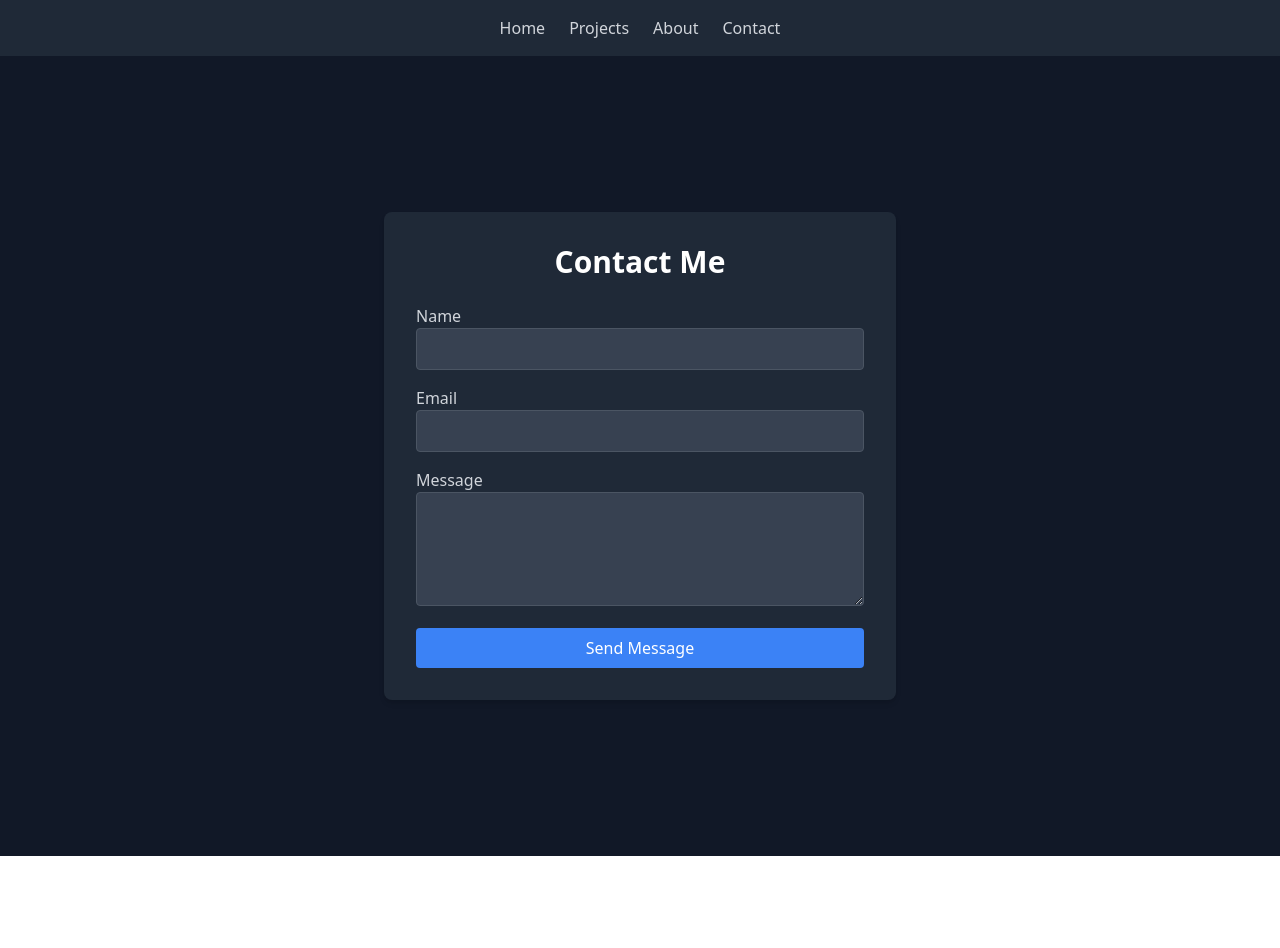
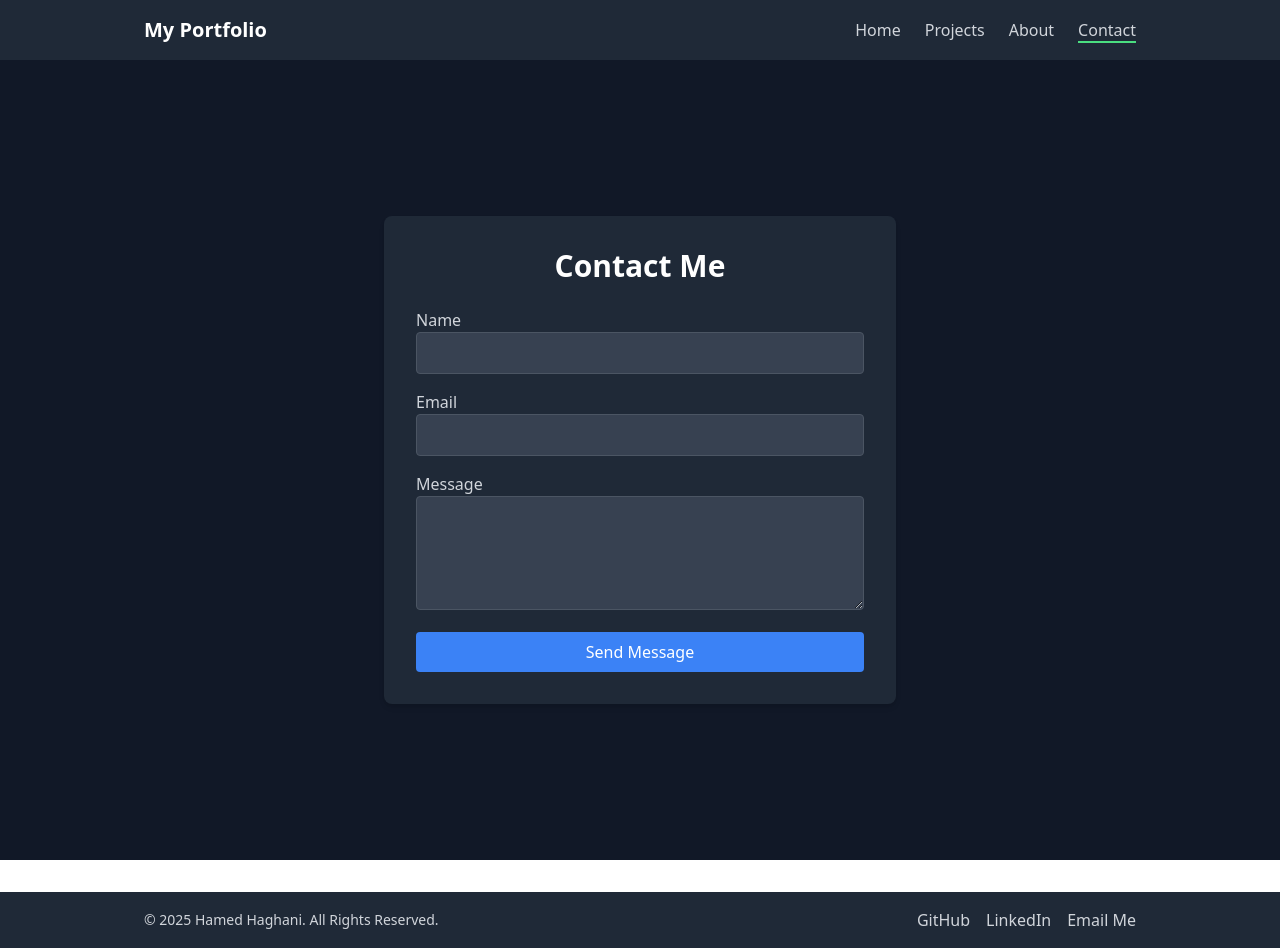
Before and after one commit to HamedHaghani/mern-frontend, a React (Create React App) app: page /contact in a window 1280 px wide. Before the commit the page ends 856 px from the top, so only its background shows below. Built offline with nearby package versions, Linux system fonts and the light colour scheme.

Commit message:
minor changes

```diff
--- a/src/App.js
+++ b/src/App.js
@@ -1,7 +1,9 @@
 import React from "react";
 import { BrowserRouter as Router, Routes, Route, Link } from "react-router-dom";
 import Projects from "./components/Projects";
-import Contact from "./components/Contact"
+import Contact from "./components/Contact";
+import Footer from "./components/Footer"
+import { NavLink } from "react-router-dom";
 
 const Home = () => (
   <div className="min-h-screen flex flex-col justify-center items-center bg-gray-900 text-white p-6">
@@ -33,14 +35,37 @@ function App() {
     <Router>
       <div className="min-h-screen bg-gray-900 text-white">
         {/* Navigation Bar */}
-        <nav className="bg-gray-800 py-4">
-          <ul className="flex justify-center space-x-6">
-            <li><Link to="/" className="text-gray-300 hover:text-white">Home</Link></li>
-            <li><Link to="/projects" className="text-gray-300 hover:text-white">Projects</Link></li>
-            <li><Link to="/about" className="text-gray-300 hover:text-white">About</Link></li>
-            <li><Link to="/contact" className="text-gray-300 hover:text-white">Contact</Link></li>
-          </ul>
-        </nav>
+        <nav className="bg-gray-800 py-4 shadow-md">
+      <div className="max-w-5xl mx-auto px-4 flex justify-between items-center">
+       <h1 className="text-xl font-bold text-white">My Portfolio</h1>
+       <ul className="flex space-x-6">
+       <li>
+        <NavLink to="/" className={({ isActive }) =>
+          `text-gray-300 hover:text-white ${isActive ? "border-b-2 border-green-400" : ""}`}>
+          Home
+        </NavLink>
+       </li>
+       <li>
+        <NavLink to="/projects" className={({ isActive }) =>
+          `text-gray-300 hover:text-white ${isActive ? "border-b-2 border-green-400" : ""}`}>
+          Projects
+        </NavLink>
+       </li>
+       <li>
+        <NavLink to="/about" className={({ isActive }) =>
+          `text-gray-300 hover:text-white ${isActive ? "border-b-2 border-green-400" : ""}`}>
+          About
+        </NavLink>
+        </li>
+       <li>
+        <NavLink to="/contact" className={({ isActive }) =>
+          `text-gray-300 hover:text-white ${isActive ? "border-b-2 border-green-400" : ""}`}>
+          Contact
+          </NavLink>
+       </li>
+      </ul>
+    </div>
+    </nav>
 
         {/* Page Routes */}
         <Routes>
@@ -50,6 +75,7 @@ function App() {
           <Route path="/contact" element={<Contact />} />
         </Routes>
       </div>
+      <Footer />
     </Router>
   );
 }
--- /dev/null
+++ b/src/components/Footer.js
@@ -0,0 +1,24 @@
+import React from "react";
+
+const Footer = () => {
+  return (
+    <footer className="bg-gray-800 text-gray-300 py-4 mt-8">
+      <div className="max-w-5xl mx-auto flex flex-col md:flex-row justify-between items-center px-4">
+        <p className="text-sm">© {new Date().getFullYear()} Hamed Haghani. All Rights Reserved.</p>
+        <div className="flex space-x-4 mt-2 md:mt-0">
+          <a href="https://github.com/HamedHaghani" target="_blank" rel="noopener noreferrer" className="hover:text-white">
+            GitHub
+          </a>
+          <a href="https://www.linkedin.com/in/yourprofile" target="_blank" rel="noopener noreferrer" className="hover:text-white">
+            LinkedIn
+          </a>
+          <a href="mailto:your-email@example.com" className="hover:text-white">
+            Email Me
+          </a>
+        </div>
+      </div>
+    </footer>
+  );
+};
+
+export default Footer;
```
